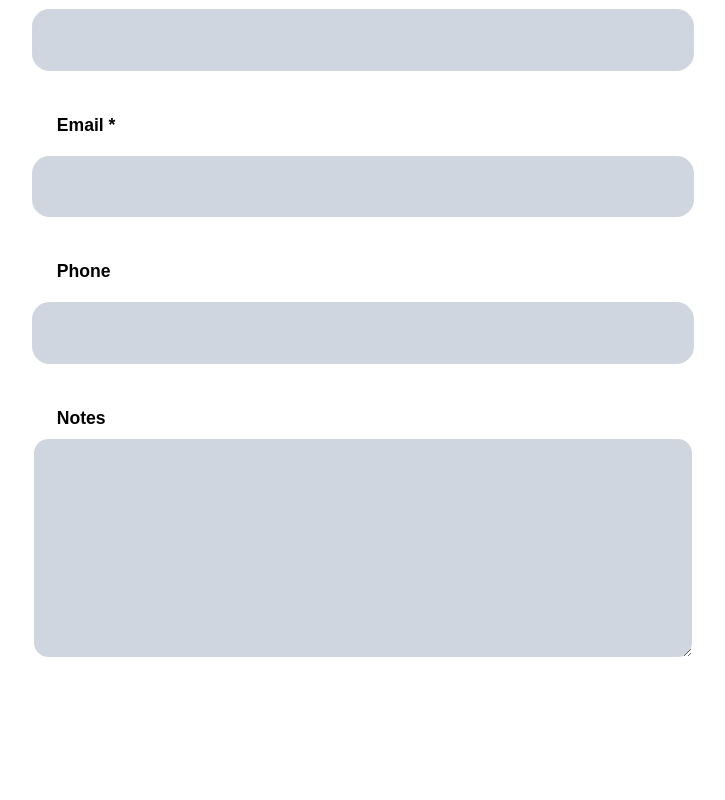
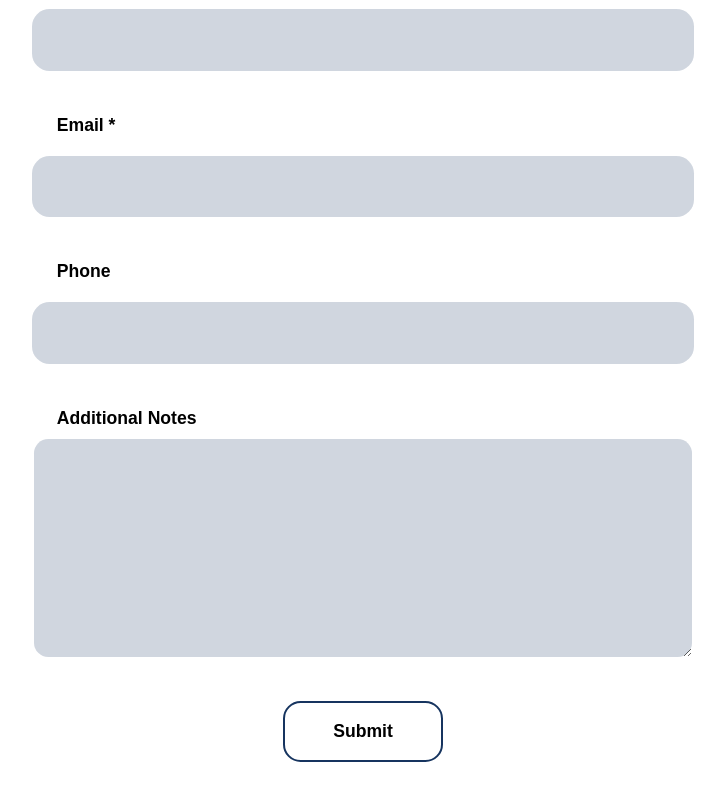
Before and after one commit to jalford14/cleen, a React (Create React App) app: page /about in a window 1280 px wide. Shown: the part 246-1046 px from the top of the page, without its empty margins (277-1002 px from the left). Before the commit the page ends 903 px from the top, so only its background shows below. Built offline with nearby package versions, Linux system fonts and the light colour scheme.

Commit message:
add styling to submit button on form

```diff
--- a/src/components/WashForm.js
+++ b/src/components/WashForm.js
@@ -7,19 +7,26 @@ class WashForm extends React.Component {
     return (
       <div class="form-container">
         <p class="form-header">Contact Us</p>
+
         <form class="wash-form">
           <label class="form-control" />
             <span class="form-label">Name *</span>
-              <input type="text" />
+              <input class="form-input" type="text" />
+
           <label class="form-control" />
             <span class="form-label">Email *</span>
-              <input type="text" />
+              <input class="form-input" type="text" />
+
           <label class="form-control" />
             <span class="form-label">Phone</span>
-              <input type="text" />
+              <input class="form-input" type="text" />
+
           <label class="form-control" />
-            <span class="form-label">Notes</span>
+            <span class="form-label">Additional Notes</span>
               <textarea class="form-textarea" />
+
+          <input class="form-submit" type="submit" value="Submit" />
+
         </form>
       </div>
     );
--- a/src/components/css/WashForm.css
+++ b/src/components/css/WashForm.css
@@ -19,7 +19,6 @@
   font-size: 1.1em;
   font-weight: 700;
   line-height: 1;
-  text-transform: capitalize;
   width: 100%;
   display: block;
   margin: 0 0 .625em 1.5625em;
@@ -54,7 +53,7 @@
   align-items: center;
 }
 
-.wash-form input {
+.wash-form .form-input, .form-submit {
   margin: 10px;
   height: 3.5em;
   width: 100%;
@@ -73,3 +72,21 @@
 input:focus, textarea:focus {
   outline: none;
 }
+
+.form-submit {
+  width: 25%;
+  font-weight: 700;
+  color: black;
+  background-color: white;
+  border: solid #16345f 2px;
+  text-align: center;
+  padding: 0;
+  margin: 2.5em 0 2.5em 0;
+  transition: all ease-in-out .2s;
+}
+
+.form-submit:hover {
+  cursor: pointer;
+  background-color: #16345f;
+  color: white;
+}
```
